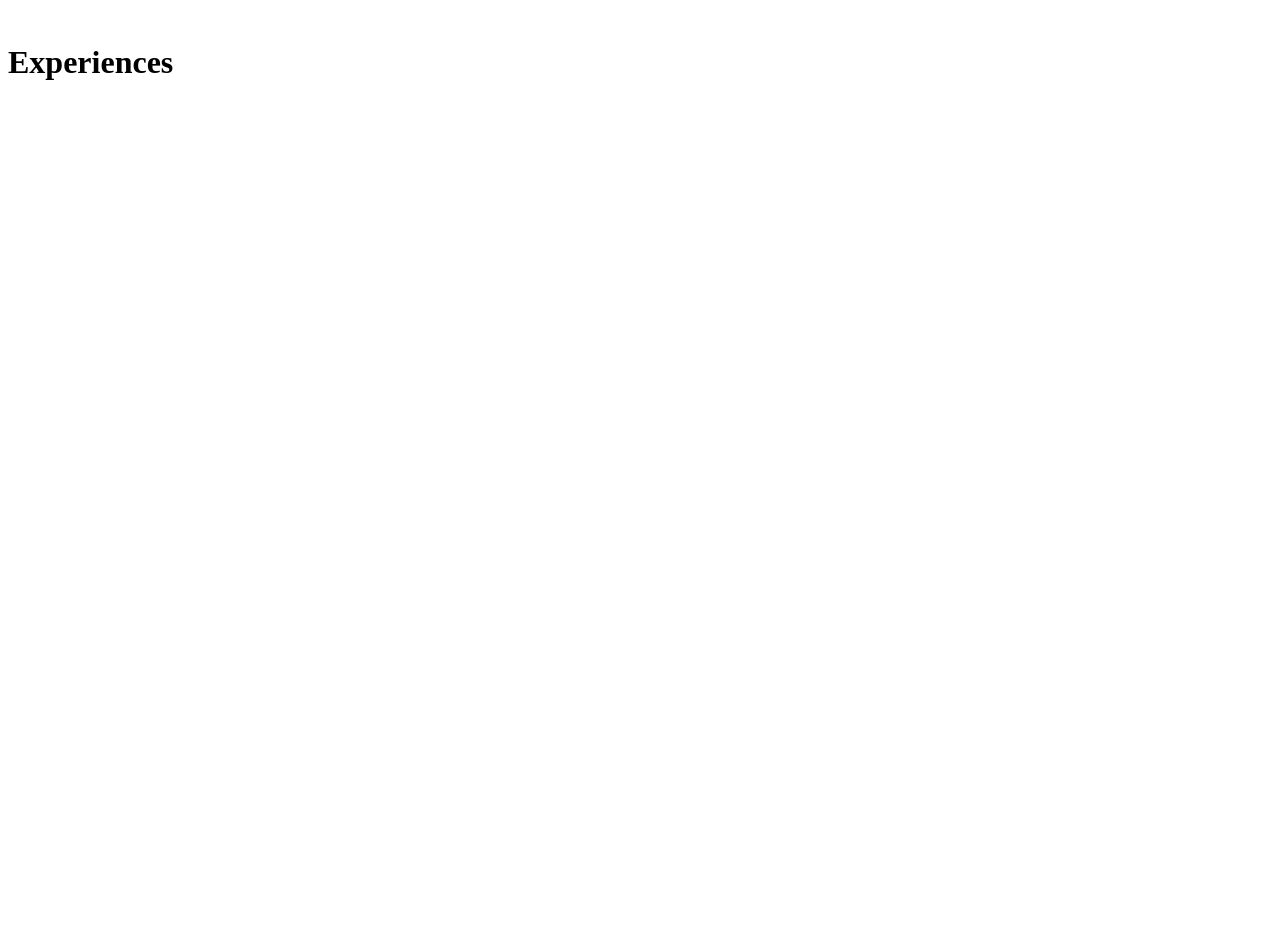
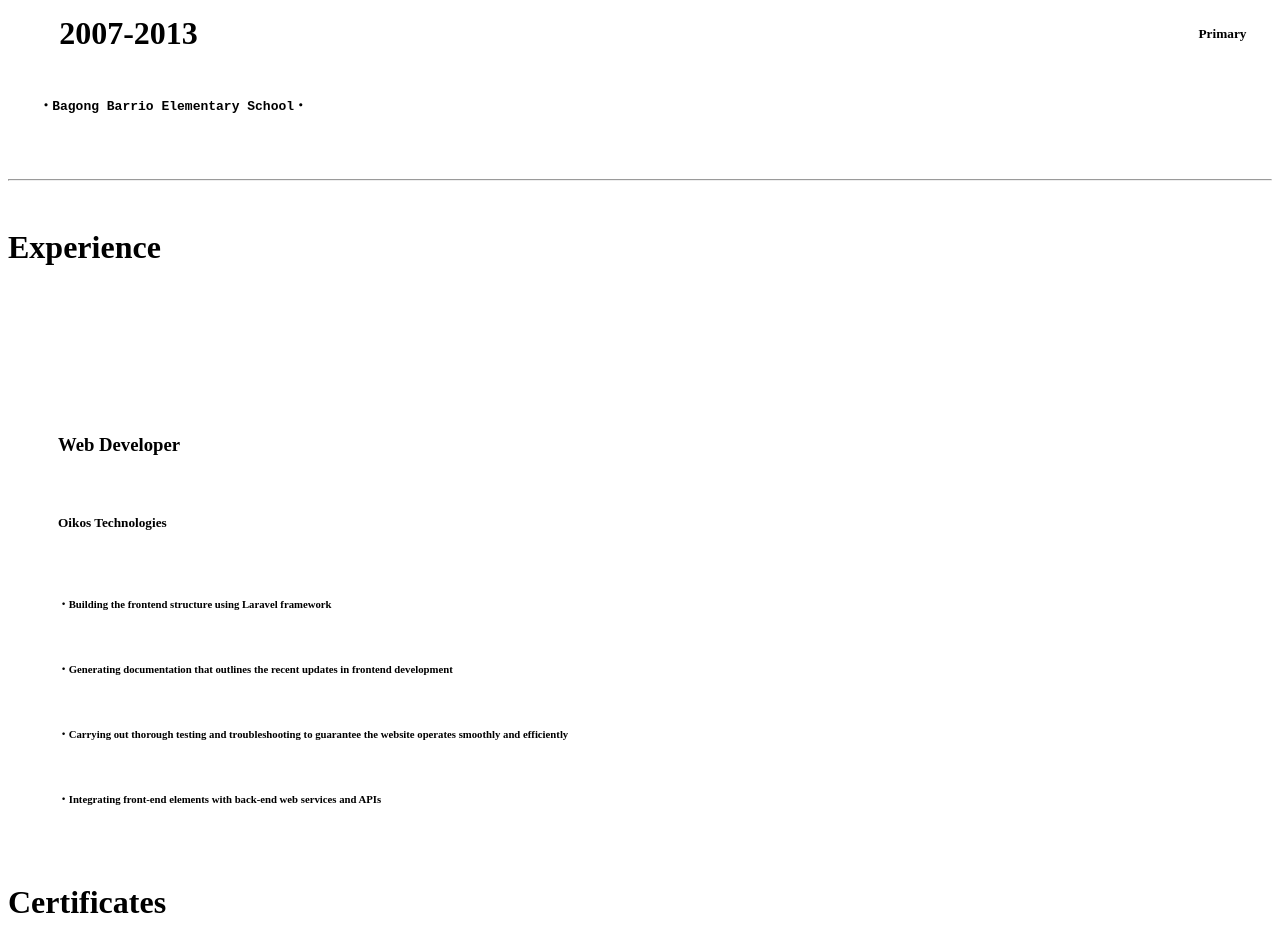
Before and after one commit to Jmr13/myportfolio, a Nuxt app: page /background in a window 1280 px wide. Shown: the part 1024-1976 px from the top of the page. Before the commit the page ends 1254 px from the top, so only its background shows below. Built offline with nearby package versions, Linux system fonts and the light colour scheme; a web font is replaced by a local one.

Commit message:
Completed layout for experience section in background page

```diff
--- a/components/education/TimelineDetails.vue
+++ b/components/background/EducationDetails.vue
@@ -14,6 +14,10 @@
         <h4>
           <pre>    ・{{ eduBackground.school }}・</pre>
         </h4>
+        <br />
+        <h5 v-if="eduBackground.course">
+          <pre>        {{ eduBackground.course }}</pre>
+        </h5>
         <br />
         <hr />
         <br />
--- /dev/null
+++ b/components/background/ExperienceDetails.vue
@@ -0,0 +1,51 @@
+<script>
+  export default {
+    props: ["experienceBackground"]
+  }
+</script>
+<template>
+    <div>
+      <div class="container">
+        <div>
+          <div class="circle"></div>
+          <div class="line"></div>
+        </div>
+        <div>
+          <h3>{{ experienceBackground.role }}</h3>
+          <br />
+          <h5>{{ experienceBackground.company }}</h5>
+          <br />
+          <h6 v-for="description in experienceBackground.description">
+            ・{{ description }}
+          </h6>
+        </div>
+      </div>
+    </div>
+</template>
+<style scoped>
+  div {
+    margin-bottom: 2vh;
+  }
+  .container {
+    display: flex;
+  }
+  .container div {
+    display: flex;
+    flex-direction: column;
+  }
+  .circle {
+    width: 30px;
+    height: 30px;
+    margin-right: 20px;
+    shape-outside: circle();
+    clip-path: circle();
+    background-color: var(--secondary-color);
+  }
+  .line {
+    width: 8px;
+    margin: 0 12px;
+    background-color: var(--secondary-color);
+    flex-grow: 1;
+    transform: scaleY(1.25);
+  }
+</style>
--- /dev/null
+++ b/components/header/Title.vue
@@ -0,0 +1,24 @@
+<script>
+  export default {
+    props: ["title"],
+  }
+</script>
+<template>
+  <div class="title">
+    <h1>{{ title }}</h1>
+  </div>
+</template>
+<style scoped>
+  .title h1 {
+    color: var(--secondary-color);
+    background-color: var(--primary-color);
+    padding-right: 4vw;
+  }
+  .title {
+    display: flex;
+    justify-content: flex-start;
+    width: 100%;
+    background-color: var(--secondary-color);
+    margin-bottom: 10vw;
+  }
+</style>
--- a/components/profile/HeroDetails.vue
+++ b/components/profile/HeroDetails.vue
@@ -3,6 +3,7 @@
     <h1>
       i am jomar gamayan
     </h1>
+    <br />
     <h2>
       ・designer/coder・
     </h2>
--- a/pages/background/index.vue
+++ b/pages/background/index.vue
@@ -14,7 +14,7 @@
             id: 2,
             school: 'Bagong Barrio Senior High School' ,
             level: 'Senior HS' ,
-            course: 'ICT major in Animation and Illustration+',
+            course: 'ICT major in Animation and Illustration',
             year: '2017-2019'
           },
           {
@@ -31,6 +31,19 @@
             course: '',
             year: '2007-2013'
           }
+        ],
+        experienceBackgrounds: [
+          {
+            id: 1,
+            role: 'Web Developer' ,
+            company: 'Oikos Technologies' ,
+            description: [
+              'Building the frontend structure using Laravel framework',
+              'Generating documentation that outlines the recent updates in frontend development',
+              'Carrying out thorough testing and troubleshooting to guarantee the website operates smoothly and efficiently',
+              'Integrating front-end elements with back-end web services and APIs'
+            ]
+          }
         ]
       }
     }
@@ -39,27 +52,11 @@
 <template>
   <div>
     <SettingsThemeSwitcher />
-    <div class="title">
-      <h1>Education</h1>
-    </div>
-    <EducationTimelineDetails v-for="eduBackground in eduBackgrounds" :key="eduBackground.id" :eduBackground="eduBackground" />
-    <div class="title">
-      <h1>Experiences</h1>
-    </div>
+    <HeaderTitle title="Education" />
+    <BackgroundEducationDetails v-for="eduBackground in eduBackgrounds" :key="eduBackground.id" :eduBackground="eduBackground" />
+    <HeaderTitle title="Experience" />
+    <BackgroundExperienceDetails v-for="experienceBackground in experienceBackgrounds" :key="experienceBackground.id" :experienceBackground="experienceBackground"/>
+    <HeaderTitle title="Certificates" />
     <NavigationBottomBar />
   </div>
 </template>
-<style scoped>
-  h1 {
-    color: var(--secondary-color);
-    background-color: var(--primary-color);
-    padding-right: 4vw;
-  }
-  .title {
-    display: flex;
-    justify-content: flex-start;
-    width: 100%;
-    background-color: var(--secondary-color);
-    margin-bottom: 10vw;
-  }
-</style>
```
